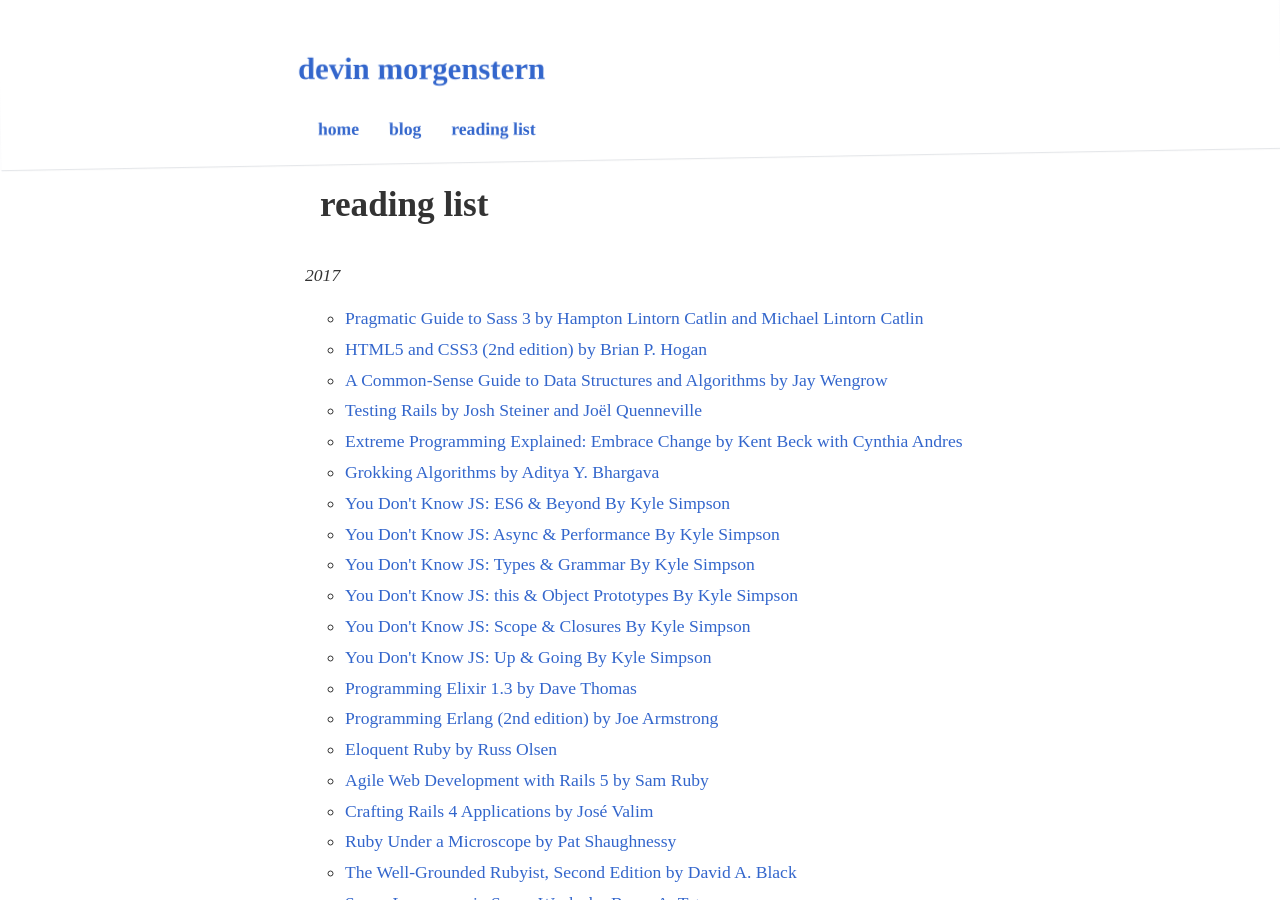
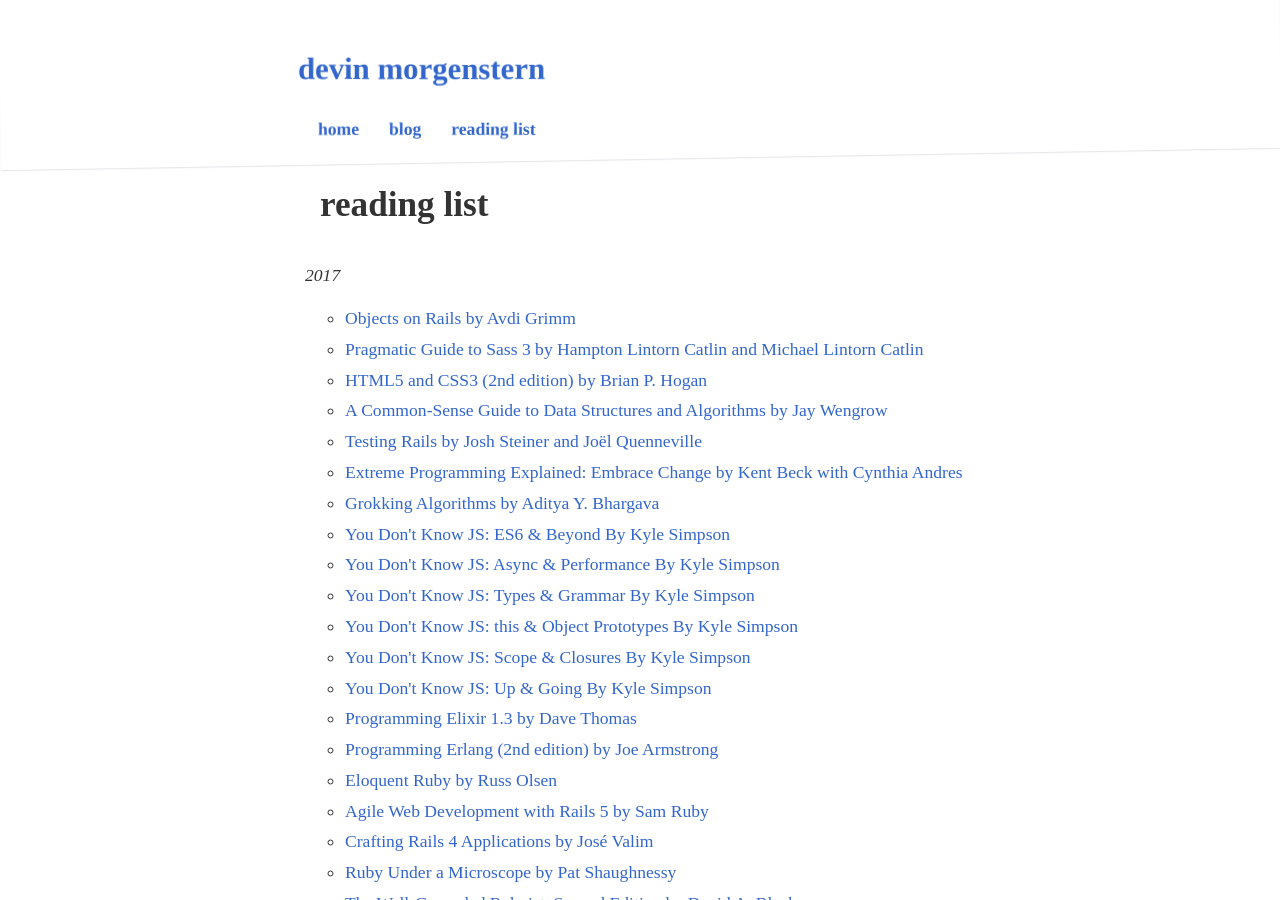
Before and after one commit to devinrm/devinrm.github.io, a Jekyll site: the page built from _pages/01_reading-list.html, in a window 1280 px wide and 900 px high. Built offline with Jekyll 4.4.1, drawn with Linux system fonts in a browser that asks for light colours; some web fonts are replaced.

Commit message:
Add new book

```diff
--- a/_pages/01_reading-list.html
+++ b/_pages/01_reading-list.html
@@ -10,6 +10,11 @@
 <section>
   <em>2017</em>
   <ul class="books">
+    <li>
+      <a href="http://objectsonrails.com/">
+        Objects on Rails by Avdi Grimm
+      </a>
+    </li>
     <li>
       <a href="https://pragprog.com/book/pg_sass3/pragmatic-guide-to-sass-3">
         Pragmatic Guide to Sass 3 by Hampton Lintorn Catlin and Michael Lintorn Catlin
```
